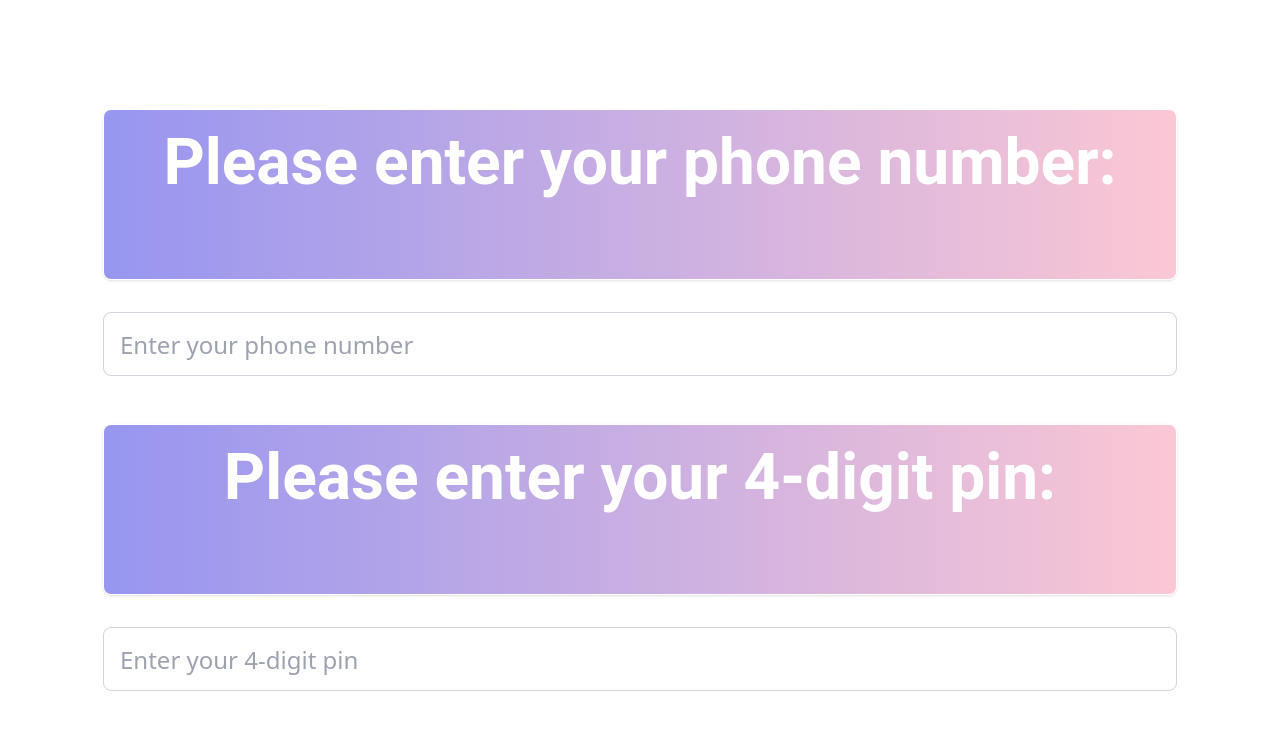
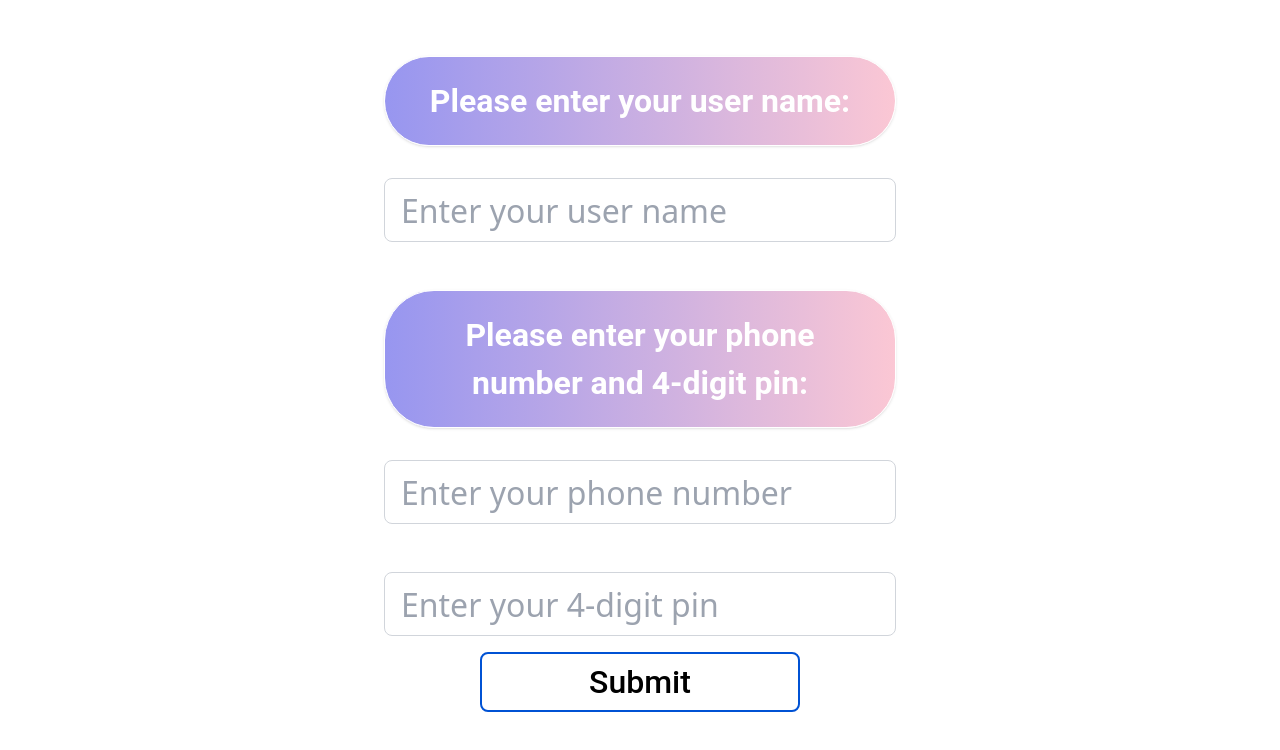
Before and after one commit to poyao0705/TinElder, a React (Vite) app in the folder FrontEnd/: page /register in a window 1280 px wide. Shown: the top 750 px of the page. Built offline with nearby package versions, Linux system fonts and the light colour scheme.

Commit message:
modify the front end page

```diff
--- a/FrontEnd/src/components/LoginPage.jsx
+++ b/FrontEnd/src/components/LoginPage.jsx
@@ -2,28 +2,41 @@ import React from 'react';
 
 const LoginPage = () => {
   return (
-    <div className="w-full h-screen flex flex-col justify-center items-center bg-white">
-      <div className="w-[1074px] h-[171px] px-[26px] py-[5px] bg-gradient-to-r from-[#9796f0] to-[#fbc7d4] shadow border border-white justify-center items-center mb-8 rounded-lg">
-        <div className="text-center text-white text-[64px] font-semibold font-['Roboto']">
-          Please enter your phone number:
+    <div className="w-full min-h-screen flex flex-col justify-center items-center bg-white p-4">
+      {/* Title Block */}
+      <div className="w-full max-w-[90%] h-auto px-6 py-4 bg-gradient-to-r from-[#9796f0] to-[#fbc7d4] shadow border border-white flex justify-center items-center mb-8 rounded-lg">
+        <div className="text-center text-white font-semibold font-['Roboto'] text-[32px] md:text-[32px]">
+          Login to Your Account
+        </div>
+      </div>
+
+      {/* Phone Number Input Block */}
+      <div className="w-full max-w-[90%] h-auto px-6 py-4 bg-gradient-to-r from-[#9796f0] to-[#fbc7d4] shadow border border-white flex justify-center items-center mb-8 rounded-lg">
+        <div className="text-center text-white font-semibold font-['Roboto'] text-[32px] md:text-[32px]">
+          Please enter your phone number and pin:
         </div>
       </div>
       <input
         type="text"
         placeholder="Enter your phone number"
-        className="w-[1074px] h-[64px] px-4 py-2 text-2xl text-gray-700 bg-white border border-gray-300 rounded-lg focus:outline-none focus:ring-2 focus:ring-[#9796f0] focus:border-transparent mb-12"
+        className="w-full max-w-[90%] h-auto px-4 py-2 text-lg md:text-lg text-gray-700 bg-white border border-gray-300 rounded-lg focus:outline-none focus:ring-2 focus:ring-[#9796f0] focus:border-transparent mb-12"
       />
-      <div className="w-[1074px] h-[171px] px-[26px] py-[5px] bg-gradient-to-r from-[#9796f0] to-[#fbc7d4] shadow border border-white justify-center items-center mb-8 rounded-lg">
-        <div className="text-center text-white text-[64px] font-semibold font-['Roboto']">
-          Please enter your 4-digit pin:
-        </div>
-      </div>
+
+      {/* 4-Digit Pin Input */}
       <input
         type="text"
         maxLength="4"
         placeholder="Enter your 4-digit pin"
-        className="w-[1074px] h-[64px] px-4 py-2 text-2xl text-gray-700 bg-white border border-gray-300 rounded-lg focus:outline-none focus:ring-2 focus:ring-[#9796f0] focus:border-transparent"
+        className="w-full max-w-[90%] h-auto px-4 py-2 text-lg md:text-lg text-gray-700 bg-white border border-gray-300 rounded-lg focus:outline-none focus:ring-2 focus:ring-[#9796f0] focus:border-transparent mb-12"
       />
+
+      {/* Submit Button */}
+      <button
+        type="submit"
+        className="w-full max-w-[220px] h-auto px-6 py-2 rounded-lg border-2 border-[#0052d4] text-center text-black font-medium font-['Roboto'] text-lg md:text-lg"
+      >
+        Submit
+      </button>
     </div>
   );
 };
--- a/FrontEnd/src/components/MainContent.jsx
+++ b/FrontEnd/src/components/MainContent.jsx
@@ -5,27 +5,27 @@ const MainContent = () => {
   const navigate = useNavigate();
 
   return (
-    <div className="w-full h-screen flex flex-col justify-center items-center bg-white px-4">
+    <div className="w-full min-h-screen flex flex-col justify-center items-center bg-white px-4">
       {/* Title */}
-      <div className="text-center text-black text-[48px] md:text-[80px] lg:text-[120px] font-normal font-['Vollkorn'] leading-tight">
+      <div className="text-center text-black text-[36px] sm:text-[48px] md:text-[80px] lg:text-[120px] font-normal font-['Vollkorn'] leading-tight">
         TinElder
       </div>
 
       {/* Buttons */}
-      <div className="mt-10 w-full flex flex-col items-center">
+      <div className="mt-10 w-full max-w-[90%] sm:max-w-[80%] md:max-w-[60%] lg:max-w-[40%] flex flex-col items-center">
         <button
           onClick={() => navigate('/login')}
-          className="w-full max-w-[391px] h-[70px] md:h-[99px] bg-gradient-to-r from-[#9796f0] to-[#fbc7d4] shadow border border-white flex justify-center items-center mb-6 rounded-lg"
+          className="w-full h-[50px] sm:h-[60px] md:h-[70px] lg:h-[80px] bg-gradient-to-r from-[#9796f0] to-[#fbc7d4] shadow border border-white flex justify-center items-center mb-6 rounded-lg"
         >
-          <div className="text-center text-white text-4xl font-semibold font-['Roboto']">
+          <div className="text-center text-white text-[20px] sm:text-[24px] md:text-[30px] lg:text-[36px] font-semibold font-['Roboto']">
             Login
           </div>
         </button>
         <button
           onClick={() => navigate('/register')}
-          className="w-full max-w-[391px] h-[70px] md:h-[99px] bg-gradient-to-r from-[#9796f0] to-[#fbc7d4] shadow border border-white flex justify-center items-center rounded-lg"
+          className="w-full h-[50px] sm:h-[60px] md:h-[70px] lg:h-[80px] bg-gradient-to-r from-[#9796f0] to-[#fbc7d4] shadow border border-white flex justify-center items-center rounded-lg"
         >
-          <div className="text-center text-white text-4xl font-semibold font-['Roboto']">
+          <div className="text-center text-white text-[20px] sm:text-[24px] md:text-[30px] lg:text-[36px] font-semibold font-['Roboto']">
             Create an account
           </div>
         </button>
--- a/FrontEnd/src/components/RegisterPage.jsx
+++ b/FrontEnd/src/components/RegisterPage.jsx
@@ -1,35 +1,107 @@
-import React from 'react';
+import React, { useState } from 'react';
+import { useNavigate } from 'react-router-dom';  // Import the useNavigate hook
 
 const RegisterPage = () => {
+  const [userName, setUserName] = useState('');
+  const [phoneNumber, setPhoneNumber] = useState('');
+  const [pin, setPin] = useState('');
+  const [errors, setErrors] = useState({});
+  const navigate = useNavigate();  // Initialize navigate function
+
+  const validateInput = () => {
+    const newErrors = {};
+
+    if (!userName.trim()) {
+      newErrors.userName = 'Please enter your user name.';
+    }
+
+    if (!phoneNumber.match(/^\d{10}$/)) {
+      newErrors.phoneNumber = 'Please enter a valid 10-digit phone number.';
+    }
+
+    if (!pin.match(/^\d{4}$/)) {
+      newErrors.pin = 'Please enter a valid 4-digit pin.';
+    }
+
+    setErrors(newErrors);
+    return Object.keys(newErrors).length === 0;
+  };
+
+  const handleSubmit = (e) => {
+    e.preventDefault();
+    if (validateInput()) {
+      alert('Form submitted successfully!');
+      navigate('/login');  // Redirect to login page
+    }
+  };
+
   return (
-    <div className="w-full h-screen flex flex-col justify-center items-center bg-white">
-
-      {/* Phone Number Input */}
-      <div className="w-[1074px] h-[171px] px-[26px] py-[5px] bg-gradient-to-r from-[#9796f0] to-[#fbc7d4] shadow border border-white justify-center items-center mb-8 rounded-lg">
-        <div className="text-center text-white text-[64px] font-semibold font-['Roboto']">
-          Please enter your phone number:
+    <div className="w-full min-h-screen flex flex-col justify-center items-center bg-white p-4">
+      <form onSubmit={handleSubmit} className="w-full max-w-lg flex flex-col items-center">
+        {/* User Name Text Block */}
+        <div className="w-full h-auto px-6 py-5 bg-gradient-to-r from-[#9796f0] to-[#fbc7d4] rounded-[50px] shadow border border-white justify-center items-center gap-2.5 inline-flex mb-8">
+          <div className="text-center text-white text-[32px] md:text-[32px] lg:text-[32px] font-semibold font-['Roboto']">
+            Please enter your user name:
           </div>
         </div>
 
+        {/* User Name Input */}
+        <div className="w-full flex flex-col items-center mb-8">
           <input
             type="text"
-        placeholder="Enter your phone number"
-        className="w-[1074px] h-[64px] px-4 py-2 text-2xl text-gray-700 bg-white border border-gray-300 rounded-lg focus:outline-none focus:ring-2 focus:ring-[#9796f0] focus:border-transparent mb-12"
+            value={userName}
+            onChange={(e) => setUserName(e.target.value)}
+            placeholder="Enter your user name"
+            className="w-full h-[50px] md:h-[64px] px-4 py-2 text-xl md:text-[32px] text-gray-700 bg-white border border-gray-300 rounded-lg focus:outline-none focus:ring-2 focus:ring-[#9796f0] focus:border-transparent mb-4"
           />
+        </div>
+        {errors.userName && (
+          <div className="text-red-600 text-lg mb-4">{errors.userName}</div>
+        )}
 
-      {/* 4-Digit Pin Input */}
-      <div className="w-[1074px] h-[171px] px-[26px] py-[5px] bg-gradient-to-r from-[#9796f0] to-[#fbc7d4] shadow border border-white justify-center items-center mb-8 rounded-lg">
-        <div className="text-center text-white text-[64px] font-semibold font-['Roboto']">
-          Please enter your 4-digit pin:
+        {/* Phone Number and 4-Digit Pin Text Block */}
+        <div className="w-full h-auto px-6 py-5 bg-gradient-to-r from-[#9796f0] to-[#fbc7d4] rounded-[50px] shadow border border-white justify-center items-center gap-2.5 inline-flex mb-8">
+          <div className="text-center text-white text-[32px] md:text-[32px] lg:text-[32px] font-semibold font-['Roboto']">
+            Please enter your phone number and 4-digit pin:
           </div>
         </div>
 
+        {/* Phone Number Input */}
+        <div className="w-full flex flex-col items-center mb-8">
           <input
             type="text"
+            value={phoneNumber}
+            onChange={(e) => setPhoneNumber(e.target.value)}
+            placeholder="Enter your phone number"
+            className="w-full h-[50px] md:h-[64px] px-4 py-2 text-xl md:text-[32px] text-gray-700 bg-white border border-gray-300 rounded-lg focus:outline-none focus:ring-2 focus:ring-[#9796f0] focus:border-transparent mb-4"
+          />
+        </div>
+        {errors.phoneNumber && (
+          <div className="text-red-600 text-lg mb-4">{errors.phoneNumber}</div>
+        )}
+
+        {/* 4-Digit Pin Input with Submit Button */}
+        <div className="w-full flex flex-col items-center mb-8">
+          <input
+            type="text"
+            value={pin}
+            onChange={(e) => setPin(e.target.value)}
             maxLength="4"
             placeholder="Enter your 4-digit pin"
-        className="w-[1074px] h-[64px] px-4 py-2 text-2xl text-gray-700 bg-white border border-gray-300 rounded-lg focus:outline-none focus:ring-2 focus:ring-[#9796f0] focus:border-transparent"
+            className="w-full h-[50px] md:h-[64px] px-4 py-2 text-xl md:text-[32px] text-gray-700 bg-white border border-gray-300 rounded-lg focus:outline-none focus:ring-2 focus:ring-[#9796f0] focus:border-transparent mb-4"
           />
+          <button
+            type="submit"
+            className="w-full max-w-xs h-[50px] md:h-[60px] px-6 py-2 rounded-lg border-2 border-[#0052d4] text-center text-black text-lg md:text-[32px] font-medium font-['Roboto']"
+          >
+            Submit
+          </button>
+        </div>
+        {errors.pin && (
+          <div className="text-red-600 text-lg mb-4">{errors.pin}</div>
+        )}
+
+      </form>
     </div>
   );
 };
```
Lines whose indentation alone changed are shown as unchanged.
